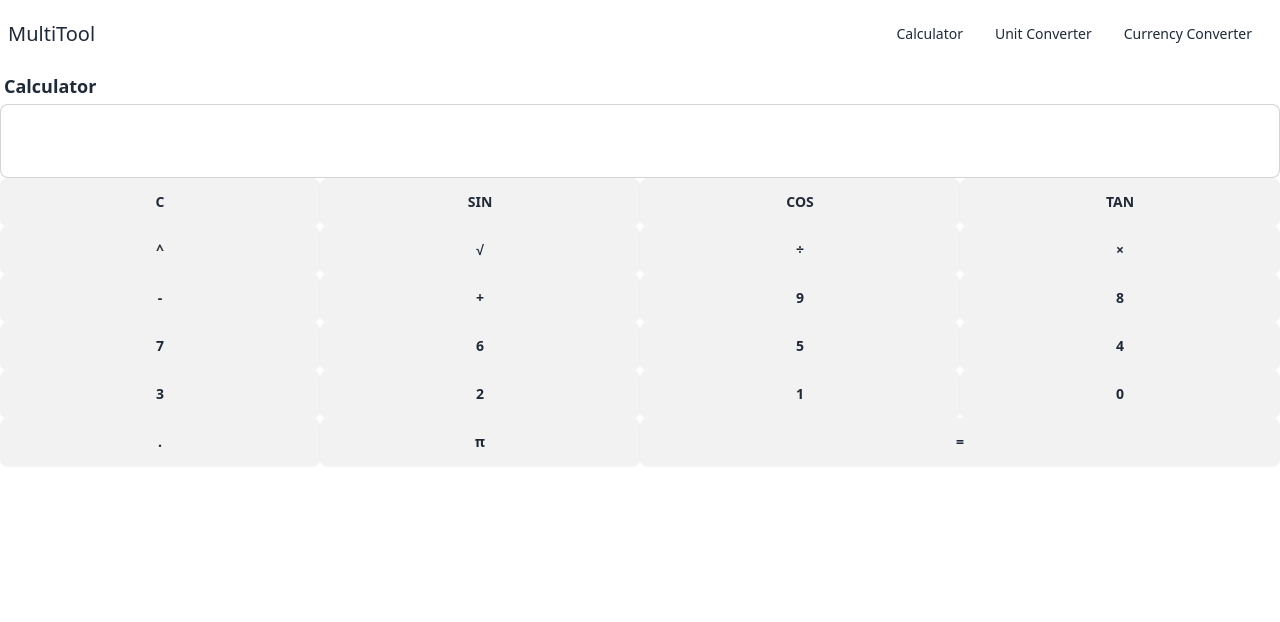
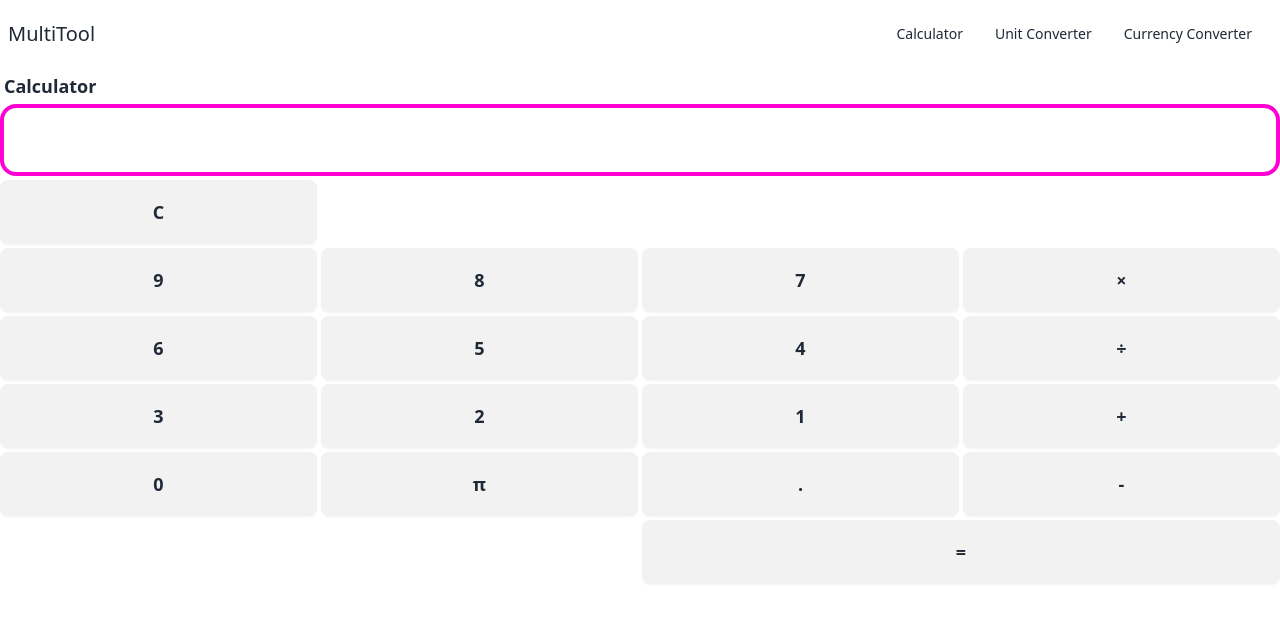
Before and after one commit to xlwillia/calculator, a Vue app: page / in a window 1280 px wide. Shown: the top 622 px of the page. Built offline with nearby package versions, Linux system fonts and the light colour scheme.

Commit message:
Change button order

```diff
--- a/src/views/CalculatorView.vue
+++ b/src/views/CalculatorView.vue
@@ -1,31 +1,32 @@
 <template>
     <div class="calculator">
         <h1 class="text-lg font-semibold p-1">Calculator</h1>
-        <div class="grid grid-cols-4">
-            <textarea class="textarea textarea-bordered w-full resize-none col-span-4" v-model="screen"></textarea>
-            <button type="button" class="btn" @click="screenClear()">C</button>
-            <button type="button" class="btn" @click="keypadType('SIN')">SIN</button>
-            <button type="button" class="btn" @click="keypadType('COS')">COS</button>
-            <button type="button" class="btn" @click="keypadType('TAN')">TAN</button>
-            <button type="button" class="btn" @click="keypadType('^')">^</button>
-            <button type="button" class="btn" @click="keypadType('sqrt')">&Sqrt;</button>
-            <button type="button" class="btn" @click="keypadType('/')">&divide;</button>
-            <button type="button" class="btn" @click="keypadType('*')">&times;</button>
-            <button type="button" class="btn" @click="keypadType('-')">-</button>
-            <button type="button" class="btn" @click="keypadType('+')">+</button>
-            <button type="button" class="btn" @click="keypadType('9')">9</button>
-            <button type="button" class="btn" @click="keypadType('8')">8</button>
-            <button type="button" class="btn" @click="keypadType('7')">7</button>
-            <button type="button" class="btn" @click="keypadType('6')">6</button>
-            <button type="button" class="btn" @click="keypadType('5')">5</button>
-            <button type="button" class="btn" @click="keypadType('4')">4</button>
-            <button type="button" class="btn" @click="keypadType('3')">3</button>
-            <button type="button" class="btn" @click="keypadType('2')">2</button>
-            <button type="button" class="btn" @click="keypadType('1')">1</button>
-            <button type="button" class="btn" @click="keypadType('0')">0</button>
-            <button type="button" class="btn" @click="keypadType('.')">.</button>
-            <button type="button" class="btn" @click="keypadType('pi')">&pi;</button>
-            <button type="button" class="btn col-span-2" @click="funcEval()">=</button>
+        <div class="grid grid-cols-4 gap-1">
+            <div class="card border-solid border-4 border-secondary col-span-4">
+                <div class="card-body">
+                    <p>{{ screen }}</p>
+                </div>
+            </div>
+            <button type="button" class="btn btn-xs sm:btn-sm md:btn-md lg:btn-lg" @click="screenClear()">C</button>
+            <span class="col-span-3"></span>
+            <button type="button" class="btn btn-xs sm:btn-sm md:btn-md lg:btn-lg" @click="keypadType('9')">9</button>
+            <button type="button" class="btn btn-xs sm:btn-sm md:btn-md lg:btn-lg" @click="keypadType('8')">8</button>
+            <button type="button" class="btn btn-xs sm:btn-sm md:btn-md lg:btn-lg" @click="keypadType('7')">7</button>
+            <button type="button" class="btn btn-xs sm:btn-sm md:btn-md lg:btn-lg" @click="keypadType('*')">&times;</button>
+            <button type="button" class="btn btn-xs sm:btn-sm md:btn-md lg:btn-lg" @click="keypadType('6')">6</button>
+            <button type="button" class="btn btn-xs sm:btn-sm md:btn-md lg:btn-lg" @click="keypadType('5')">5</button>
+            <button type="button" class="btn btn-xs sm:btn-sm md:btn-md lg:btn-lg" @click="keypadType('4')">4</button>
+            <button type="button" class="btn btn-xs sm:btn-sm md:btn-md lg:btn-lg" @click="keypadType('/')">&divide;</button>
+            <button type="button" class="btn btn-xs sm:btn-sm md:btn-md lg:btn-lg" @click="keypadType('3')">3</button>
+            <button type="button" class="btn btn-xs sm:btn-sm md:btn-md lg:btn-lg" @click="keypadType('2')">2</button>
+            <button type="button" class="btn btn-xs sm:btn-sm md:btn-md lg:btn-lg" @click="keypadType('1')">1</button>
+            <button type="button" class="btn btn-xs sm:btn-sm md:btn-md lg:btn-lg" @click="keypadType('+')">+</button>
+            <button type="button" class="btn btn-xs sm:btn-sm md:btn-md lg:btn-lg" @click="keypadType('0')">0</button>
+            <button type="button" class="btn btn-xs sm:btn-sm md:btn-md lg:btn-lg" @click="keypadType('pi')">&pi;</button>
+            <button type="button" class="btn btn-xs sm:btn-sm md:btn-md lg:btn-lg" @click="keypadType('.')">.</button>
+            <button type="button" class="btn btn-xs sm:btn-sm md:btn-md lg:btn-lg" @click="keypadType('-')">-</button>
+            <span class="col-span-2"></span>
+            <button type="button" class="btn btn-xs sm:btn-sm md:btn-md lg:btn-lg col-span-2" @click="funcEval()">=</button>
         </div>
     </div>
 </template>
```
